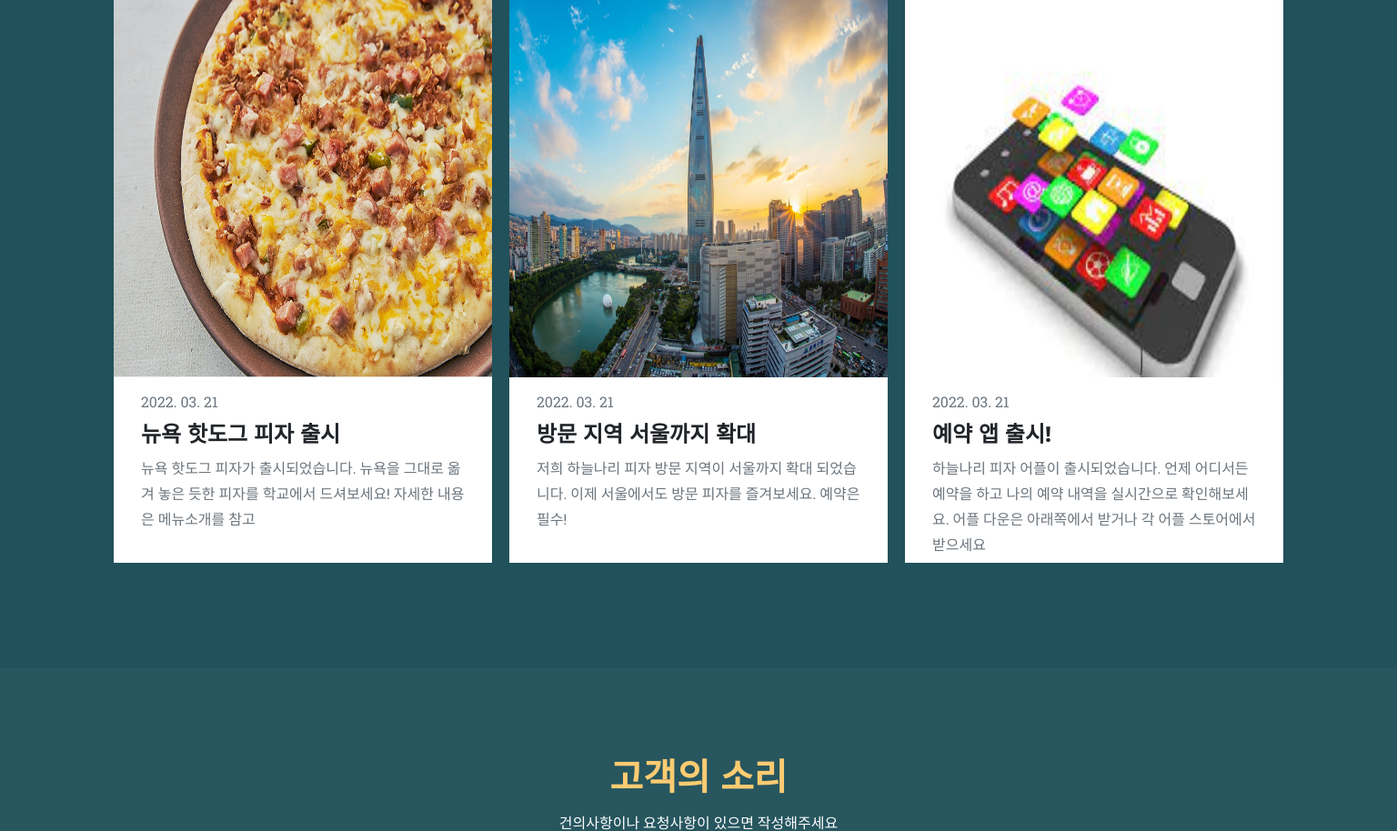
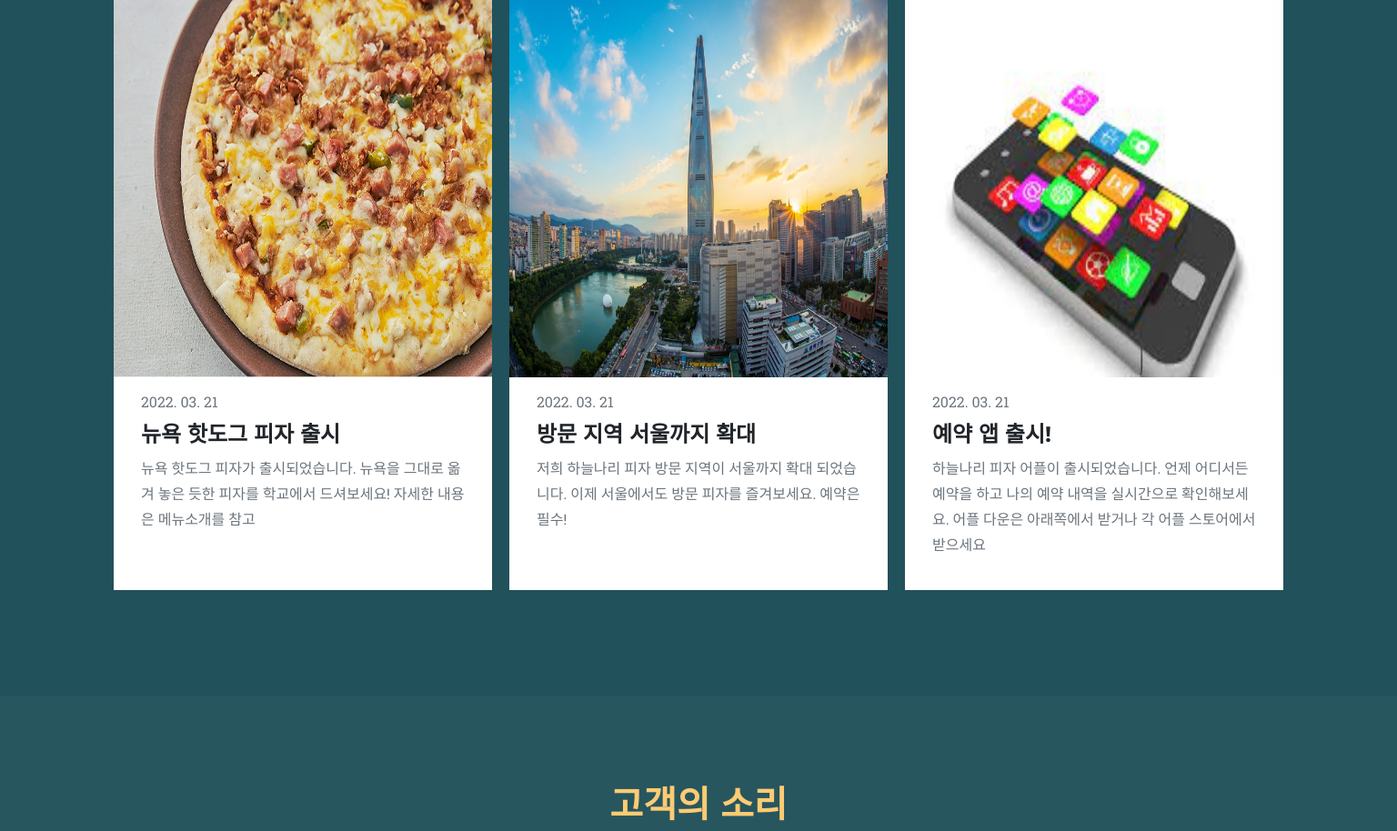
Before and after one commit to Taemin1234/LaMain-pizza, a PHP site: page / in a window 1536 px wide. Shown: the part 2746-3660 px from the top of the page at 91% size. Run offline with PHP 8.4, Linux system fonts and the light colour scheme; some libraries are stand-ins or nearby versions.

Commit message:
Add files via upload

```diff
--- a/css/style.css
+++ b/css/style.css
@@ -2899,7 +2899,7 @@ header.masthead .masthead-heading {
 @media (min-width: 1200px) {
   .event-info {
     width: 22rem;
-    height: 580px;
+    height: 600px;
   }
 
   .event-img {
@@ -2910,7 +2910,7 @@ header.masthead .masthead-heading {
 @media (min-width: 1400px) {
   .event-info {
     width: 26rem;
-    height: 620px;
+    height: 650px;
   }
 
   .event-img {
```
